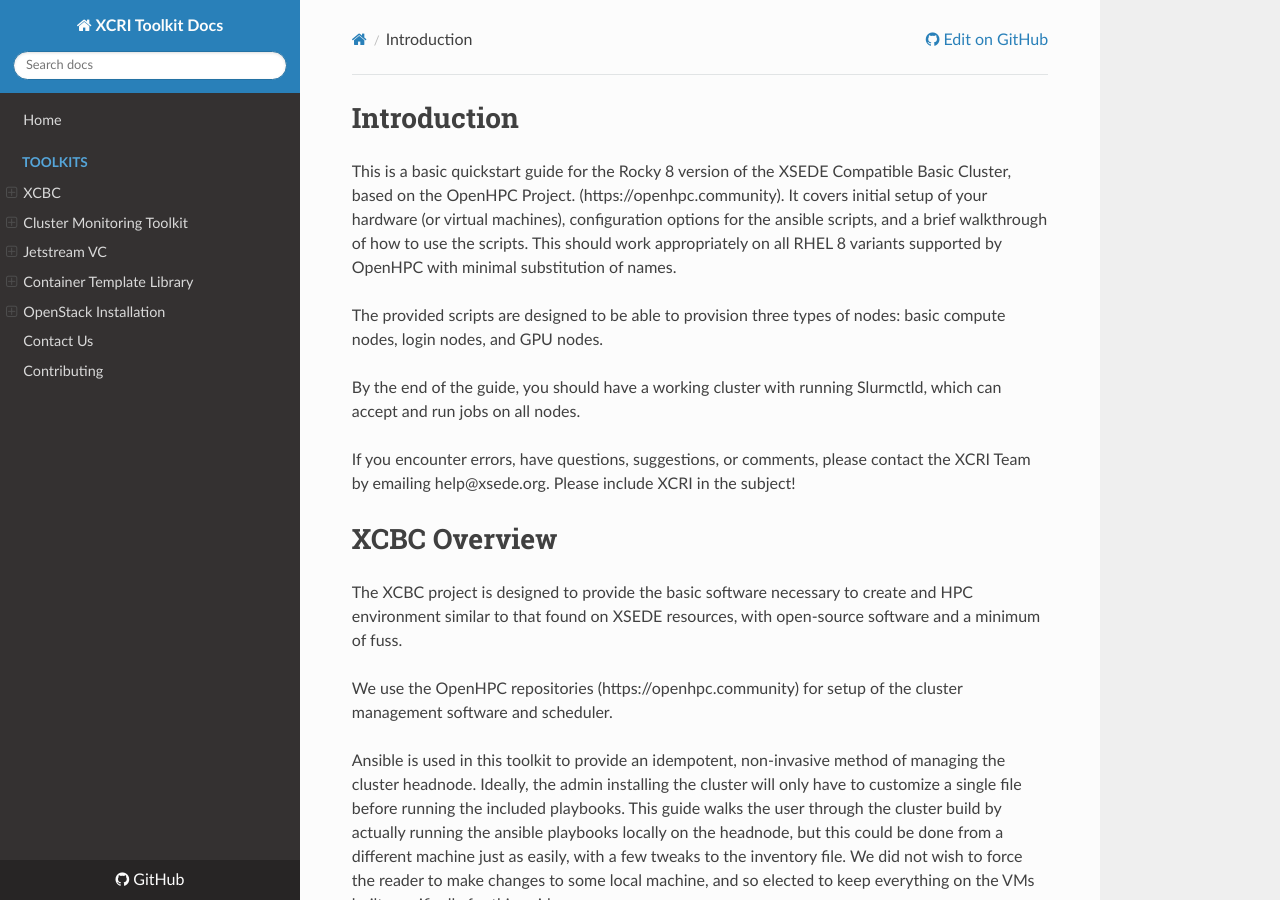
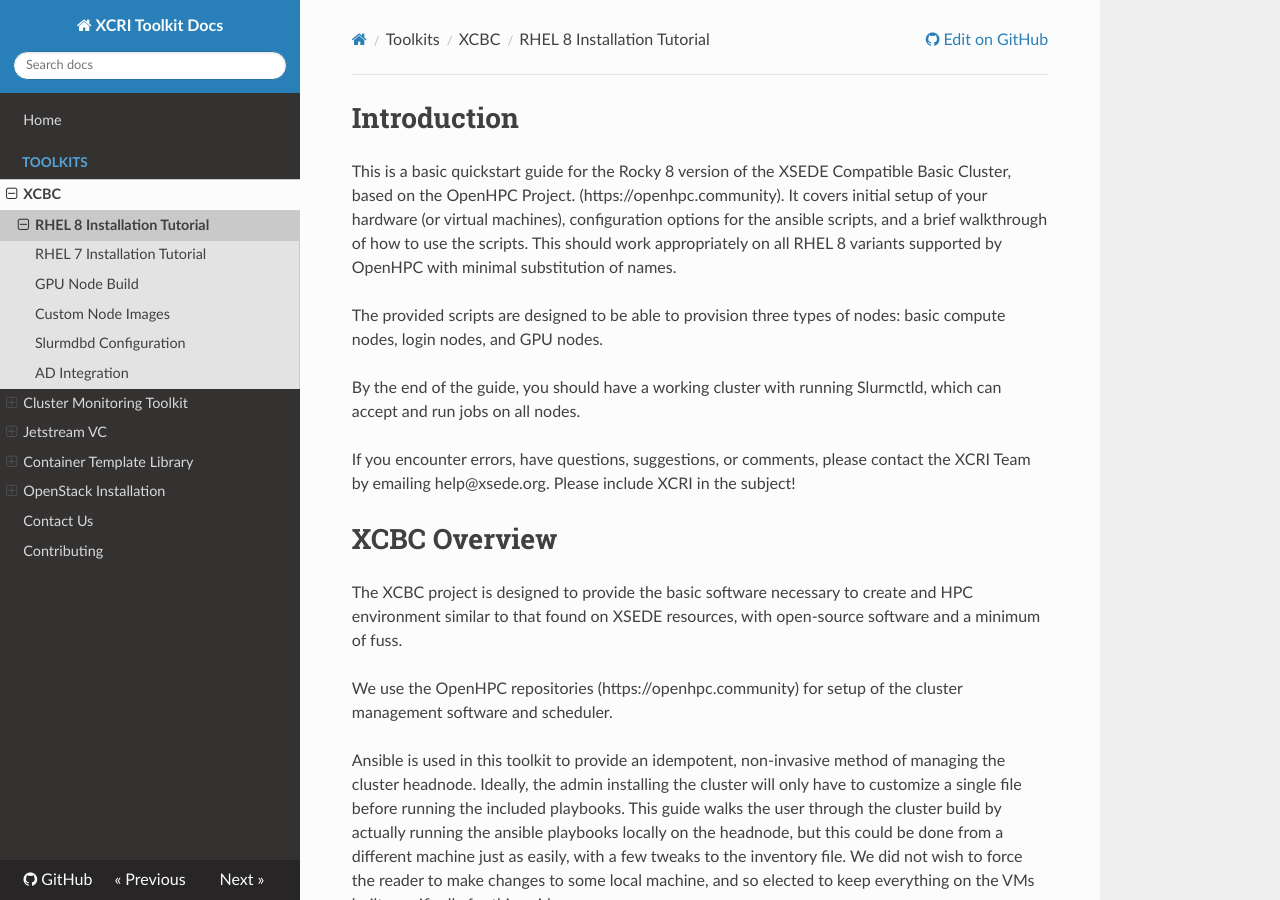
Before and after one commit to access-ci-org/Toolkit-Docs, an MkDocs documentation site: the page built from docs/toolkits/xcbc-2.0-installation.md, in a window 1280 px wide and 900 px high. Built offline with MkDocs 1.6.1, drawn with Linux system fonts in a browser that asks for light colours; nearby versions of some CDN libraries; old or Windows-style settings are respelled for this version of MkDocs.

Commit message:
Added RHEL version specifiers
Signed-off-by: Eric Coulter <jecoulte@iu.edu>

```diff
--- a/mkdocs.yml
+++ b/mkdocs.yml
@@ -10,7 +10,8 @@ pages:
 - Home: 'index.md'
 - Toolkits:
   - XCBC:
-    - Installation Tutorial: 'toolkits/xcbc-installation.md'
+    - RHEL 8 Installation Tutorial: 'toolkits/xcbc-2.0-installation.md'
+    - RHEL 7 Installation Tutorial: 'toolkits/xcbc-installation.md'
     - GPU Node Build: 'toolkits/gpu-nodes.md'
     - Custom Node Images: 'toolkits/xcbc-new-image.md'
     - Slurmdbd Configuration: 'toolkits/slurmdbd-config.md'
```
